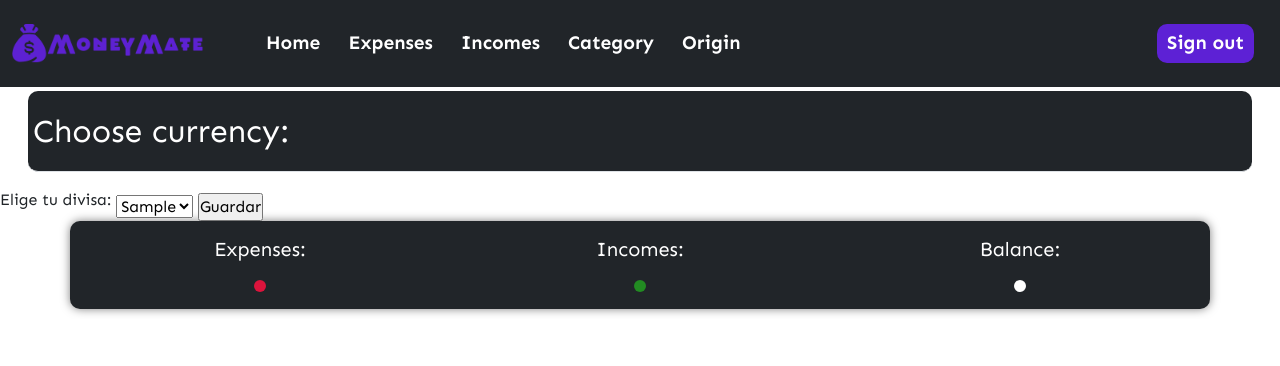
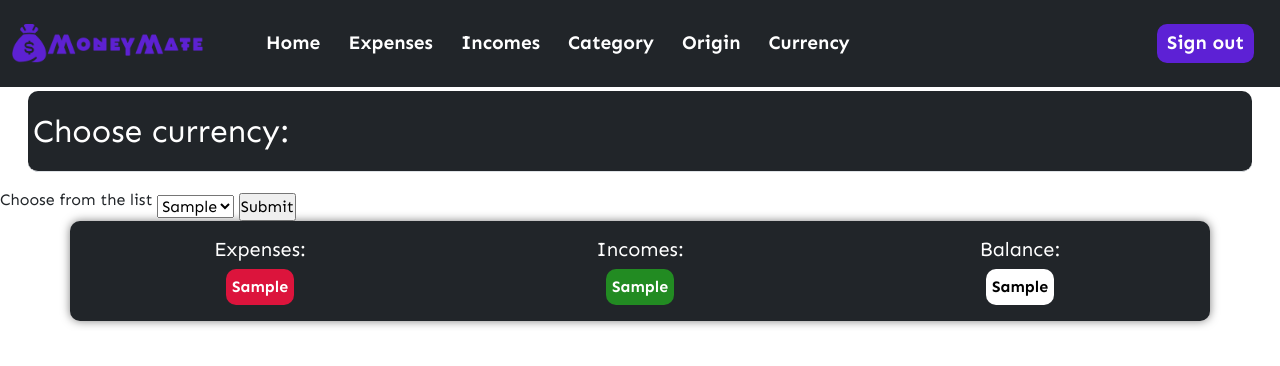
Before and after one commit to BohdanBezushka/MoneyMate, a Django app: page /choosecurrency in a window 1280 px wide. Shown: the top 366 px of the page. Run offline with Django 3.2, Linux system fonts and the light colour scheme; a user stored in the database is signed in; tables that the repository leaves empty hold one stand-in row (values such as "Sample post"); some libraries are stand-ins or nearby versions.

Commit message:
Added currency selection feature

```diff
--- a/moneymate/models.py
+++ b/moneymate/models.py
@@ -58,6 +58,7 @@ class Currency(models.Model):
     currency = models.CharField(max_length=30)
     abbreviation = models.CharField(max_length=10)
     symbol = models.CharField(max_length=5)
+    is_choosen = models.BooleanField(default=False)
 
     def __str__(self):
         return self.currency
--- a/moneymate/views.py
+++ b/moneymate/views.py
@@ -19,12 +19,10 @@ def homePage(request):
 def dashboard(request):
     # When the user logs in or registers, he/she will be taken
     # directly to the templates/moneymate/dashboard.html file.
-
-    chosen_currency_id = request.session.get('chosen_currency')
+    chosen_currency = Currency.objects.get(user=request.user, is_choosen=True)
     # Currency chosen by the user. If none is chosen,
     # then the euro will be displayed.
-    if chosen_currency_id:
-        chosen_currency = Currency.objects.get(pk=chosen_currency_id)
+    if chosen_currency:
         currency_symbol = chosen_currency.symbol
     else:
         currency_symbol = "€"
@@ -50,11 +48,10 @@ def viewExpensesList(request):
     # By clicking on 'Expenses' in the navigation bar of
     # the dashboard.html, users can access a list of their recorded expenses.
 
-    chosen_currency_id = request.session.get('chosen_currency')
+    chosen_currency = Currency.objects.get(user=request.user, is_choosen=True)
     # Currency chosen by the user. If none is chosen,
     # then the euro will be displayed.
-    if chosen_currency_id:
-        chosen_currency = Currency.objects.get(pk=chosen_currency_id)
+    if chosen_currency:
         currency_symbol = chosen_currency.symbol
     else:
         currency_symbol = "€"
@@ -84,11 +81,10 @@ def addExpense(request):
     # This feature enables users to access their expense records.
     # By clicking on the appropriate button
 
-    chosen_currency_id = request.session.get('chosen_currency')
+    chosen_currency = Currency.objects.get(user=request.user, is_choosen=True)
     # Currency chosen by the user. If none is chosen,
     # then the euro will be displayed.
-    if chosen_currency_id:
-        chosen_currency = Currency.objects.get(pk=chosen_currency_id)
+    if chosen_currency:
         currency_symbol = chosen_currency.symbol
     else:
         currency_symbol = "€"
@@ -133,11 +129,10 @@ def addExpense(request):
 def editExpense(request, id):
     # The user will be able to edit the chosen expense.
 
-    chosen_currency_id = request.session.get('chosen_currency')
+    chosen_currency = Currency.objects.get(user=request.user, is_choosen=True)
     # Currency chosen by the user. If none is chosen,
     # then the euro will be displayed.
-    if chosen_currency_id:
-        chosen_currency = Currency.objects.get(pk=chosen_currency_id)
+    if chosen_currency:
         currency_symbol = chosen_currency.symbol
     else:
         currency_symbol = "€"
@@ -203,11 +198,10 @@ def viewIncomesList(request):
     # By clicking on 'Incomes' in the navigation bar of
     # the dashboard.html, users can access a list of their recorded incomes.
 
-    chosen_currency_id = request.session.get('chosen_currency')
+    chosen_currency = Currency.objects.get(user=request.user, is_choosen=True)
     # Currency chosen by the user. If none is chosen,
     # then the euro will be displayed.
-    if chosen_currency_id:
-        chosen_currency = Currency.objects.get(pk=chosen_currency_id)
+    if chosen_currency:
         currency_symbol = chosen_currency.symbol
     else:
         currency_symbol = "€"
@@ -239,11 +233,10 @@ def addIncome(request):
     # This feature enables users to access their income records.
     # By clicking on the appropriate button.
 
-    chosen_currency_id = request.session.get('chosen_currency')
+    chosen_currency = Currency.objects.get(user=request.user, is_choosen=True)
     # Currency chosen by the user. If none is chosen,
     # then the euro will be displayed.
-    if chosen_currency_id:
-        chosen_currency = Currency.objects.get(pk=chosen_currency_id)
+    if chosen_currency:
         currency_symbol = chosen_currency.symbol
     else:
         currency_symbol = "€"
@@ -292,11 +285,10 @@ def addIncome(request):
 def editIncome(request, id):
     # The user will be able to edit the chosen income.
 
-    chosen_currency_id = request.session.get('chosen_currency')
+    chosen_currency = Currency.objects.get(user=request.user, is_choosen=True)
     # Currency chosen by the user. If none is chosen,
     # then the euro will be displayed.
-    if chosen_currency_id:
-        chosen_currency = Currency.objects.get(pk=chosen_currency_id)
+    if chosen_currency:
         currency_symbol = chosen_currency.symbol
     else:
         currency_symbol = "€"
@@ -363,11 +355,10 @@ def viewCategoriesList(request):
     # By clicking on 'Categiry' in the navigation bar of
     # the dashboard.html, users can access a list of their recorded categories.
 
-    chosen_currency_id = request.session.get('chosen_currency')
+    chosen_currency = Currency.objects.get(user=request.user, is_choosen=True)
     # Currency chosen by the user. If none is chosen,
     # then the euro will be displayed.
-    if chosen_currency_id:
-        chosen_currency = Currency.objects.get(pk=chosen_currency_id)
+    if chosen_currency:
         currency_symbol = chosen_currency.symbol
     else:
         currency_symbol = "€"
@@ -400,11 +391,10 @@ def addCategory(request):
     # This feature enables users to access their categories.
     # By clicking on the appropriate button.
 
-    chosen_currency_id = request.session.get('chosen_currency')
+    chosen_currency = Currency.objects.get(user=request.user, is_choosen=True)
     # Currency chosen by the user. If none is chosen,
     # then the euro will be displayed.
-    if chosen_currency_id:
-        chosen_currency = Currency.objects.get(pk=chosen_currency_id)
+    if chosen_currency:
         currency_symbol = chosen_currency.symbol
     else:
         currency_symbol = "€"
@@ -452,11 +442,10 @@ def addCategory(request):
 def editCategory(request, id):
     # The user will be able to edit the chategory income.
 
-    chosen_currency_id = request.session.get('chosen_currency')
+    chosen_currency = Currency.objects.get(user=request.user, is_choosen=True)
     # Currency chosen by the user. If none is chosen,
     # then the euro will be displayed.
-    if chosen_currency_id:
-        chosen_currency = Currency.objects.get(pk=chosen_currency_id)
+    if chosen_currency:
         currency_symbol = chosen_currency.symbol
     else:
         currency_symbol = "€"
@@ -513,11 +502,10 @@ def viewOriginsList(request):
     # By clicking on 'Origin' in the navigation bar of
     # the dashboard.html, users can access a list of their recorded origins.
 
-    chosen_currency_id = request.session.get('chosen_currency')
+    chosen_currency = Currency.objects.get(user=request.user, is_choosen=True)
     # Currency chosen by the user. If none is chosen,
     # then the euro will be displayed.
-    if chosen_currency_id:
-        chosen_currency = Currency.objects.get(pk=chosen_currency_id)
+    if chosen_currency:
         currency_symbol = chosen_currency.symbol
     else:
         currency_symbol = "€"
@@ -547,11 +535,10 @@ def addOrigin(request):
     # This feature enables users to access their origins.
     # By clicking on the appropriate button.
 
-    chosen_currency_id = request.session.get('chosen_currency')
+    chosen_currency = Currency.objects.get(user=request.user, is_choosen=True)
     # Currency chosen by the user. If none is chosen,
     # then the euro will be displayed.
-    if chosen_currency_id:
-        chosen_currency = Currency.objects.get(pk=chosen_currency_id)
+    if chosen_currency:
         currency_symbol = chosen_currency.symbol
     else:
         currency_symbol = "€"
@@ -594,11 +581,10 @@ def addOrigin(request):
 def editOrigin(request, id):
     # The user will be able to edit origins.
 
-    chosen_currency_id = request.session.get('chosen_currency')
+    chosen_currency = Currency.objects.get(user=request.user, is_choosen=True)
     # Currency chosen by the user. If none is chosen,ç
     # then the euro will be displayed.
-    if chosen_currency_id:
-        chosen_currency = Currency.objects.get(pk=chosen_currency_id)
+    if chosen_currency:
         currency_symbol = chosen_currency.symbol
     else:
         currency_symbol = "€"
@@ -652,11 +638,10 @@ def viewCurrenciesList(request):
     # By clicking on 'Currency' in the navigation bar of
     # the dashboard.html, users can access a list of their recorded currencies.
 
-    chosen_currency_id = request.session.get('chosen_currency')
+    chosen_currency = Currency.objects.get(user=request.user, is_choosen=True)
     # Currency chosen by the user. If none is chosen,
     # then the euro will be displayed.
-    if chosen_currency_id:
-        chosen_currency = Currency.objects.get(pk=chosen_currency_id)
+    if chosen_currency:
         currency_symbol = chosen_currency.symbol
     else:
         currency_symbol = "€"
@@ -689,11 +674,10 @@ def addCurrency(request):
     # This feature enables users to access their currency records.
     # By clicking on the appropriate button.
 
-    chosen_currency_id = request.session.get('chosen_currency')
+    chosen_currency = Currency.objects.get(user=request.user, is_choosen=True)
     # Currency chosen by the user. If none is chosen,
     # then the euro will be displayed.
-    if chosen_currency_id:
-        chosen_currency = Currency.objects.get(pk=chosen_currency_id)
+    if chosen_currency:
         currency_symbol = chosen_currency.symbol
     else:
         currency_symbol = "€"
@@ -752,11 +736,10 @@ def addCurrency(request):
 def editCurrency(request, id):
     # The user will be able to edit the chosen currency.
 
-    chosen_currency_id = request.session.get('chosen_currency')
+    chosen_currency = Currency.objects.get(user=request.user, is_choosen=True)
     # Currency chosen by the user. If none is chosen,
     # then the euro will be displayed.
-    if chosen_currency_id:
-        chosen_currency = Currency.objects.get(pk=chosen_currency_id)
+    if chosen_currency:
         currency_symbol = chosen_currency.symbol
     else:
         currency_symbol = "€"
@@ -829,7 +812,11 @@ def chooseCurrency(request):
     if request.method == 'POST':
         currency_id = request.POST.get('currency')
         request.session['chosen_currency'] = currency_id
+        currencies = Currency.objects.filter(user=request.user)
+        currencies.update(is_choosen=False)
         currency = Currency.objects.get(pk=currency_id)
+        currency.is_choosen = True
+        currency.save()
         currencies = Currency.objects.filter(user=request.user)
         context = {
             'currency': currency,
@@ -838,6 +825,7 @@ def chooseCurrency(request):
             'totalIncomes': totalIncomes,
             'balance': balance,
             'chosen_currency': currency,
+            'currency_symbol': currency.symbol,
         }
         return render(
             request,
@@ -846,7 +834,11 @@ def chooseCurrency(request):
             )
     else:
         currencies = Currency.objects.filter(user=request.user)
-        context = {'currencies': currencies}
+        currency = Currency.objects.get(user=request.user, is_choosen=True)
+        context = {
+            'currencies': currencies,
+            'currency_symbol': currency.symbol
+            }
         return render(
             request,
             'moneymate/currencies/choose_currency.html',
--- a/templates/moneymate/currencies/choose_currency.html
+++ b/templates/moneymate/currencies/choose_currency.html
@@ -5,7 +5,8 @@
 {% block expenses_incomes %}
 <!--The user can choose to add an expense or income-->
 <main class="col-md-12 ms-sm-auto col-lg-12 px-md-4">
-  <div id="control-dashboard" class="d-flex justify-content-between flex-wrap flex-md-nowrap align-items-center pt-3 pb-2 mb-3 border-bottom">
+  <div id="control-dashboard"
+    class="d-flex justify-content-between flex-wrap flex-md-nowrap align-items-center pt-3 pb-2 mb-3 border-bottom">
     <h1 class="h2">
       <span id="info-dashboard" class="nav-link">Choose currency:</span>
     </h1>
@@ -13,13 +14,17 @@
 
 <form action="{% url 'choose-currency' %}" method="POST">
   {% csrf_token %}
-    <label for="currency">Elige tu divisa:</label>
+  <label for="currency">Choose from the list</label>
   <select name="currency" id="currency">
     {% for currency in currencies %}
+    {% if currency.is_choosen %}
+    <option value="{{ currency.pk }}" selected>{{ currency.symbol }}</option>
+    {% else %}
     <option value="{{ currency.pk }}">{{ currency.symbol }}</option>
+    {% endif %}
     {% endfor %}
   </select>
-    <input type="submit" value="Guardar">
+  <input type="submit" value="Submit">
 </form>
 
 {% endblock %}
```
Also changed, not shown: templates/moneymate/dashboard.html (+23 -13 lines), moneymate/migrations/0013_currency_is_choosen.py (added). Lines whose indentation alone changed are shown as unchanged.
